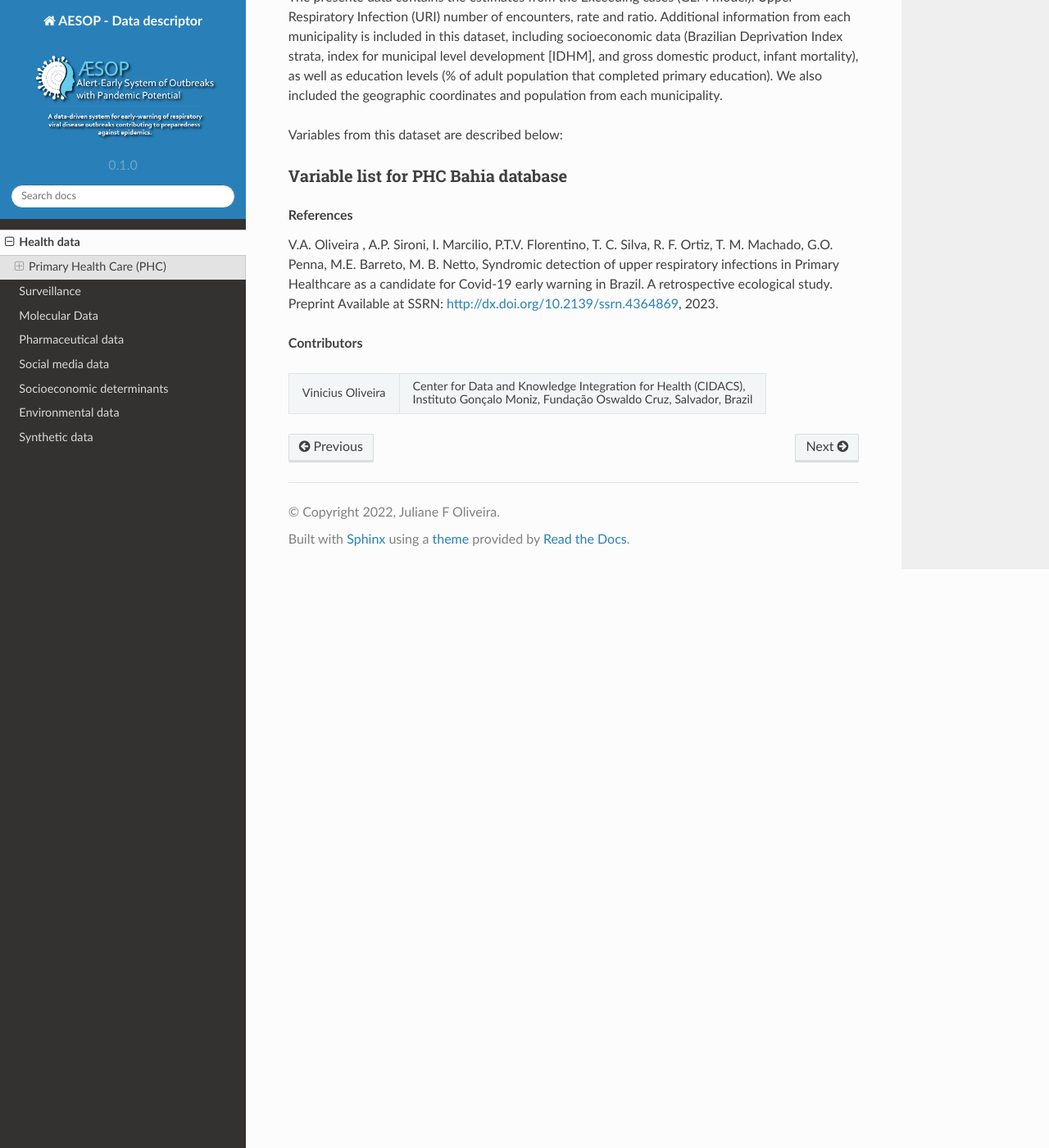
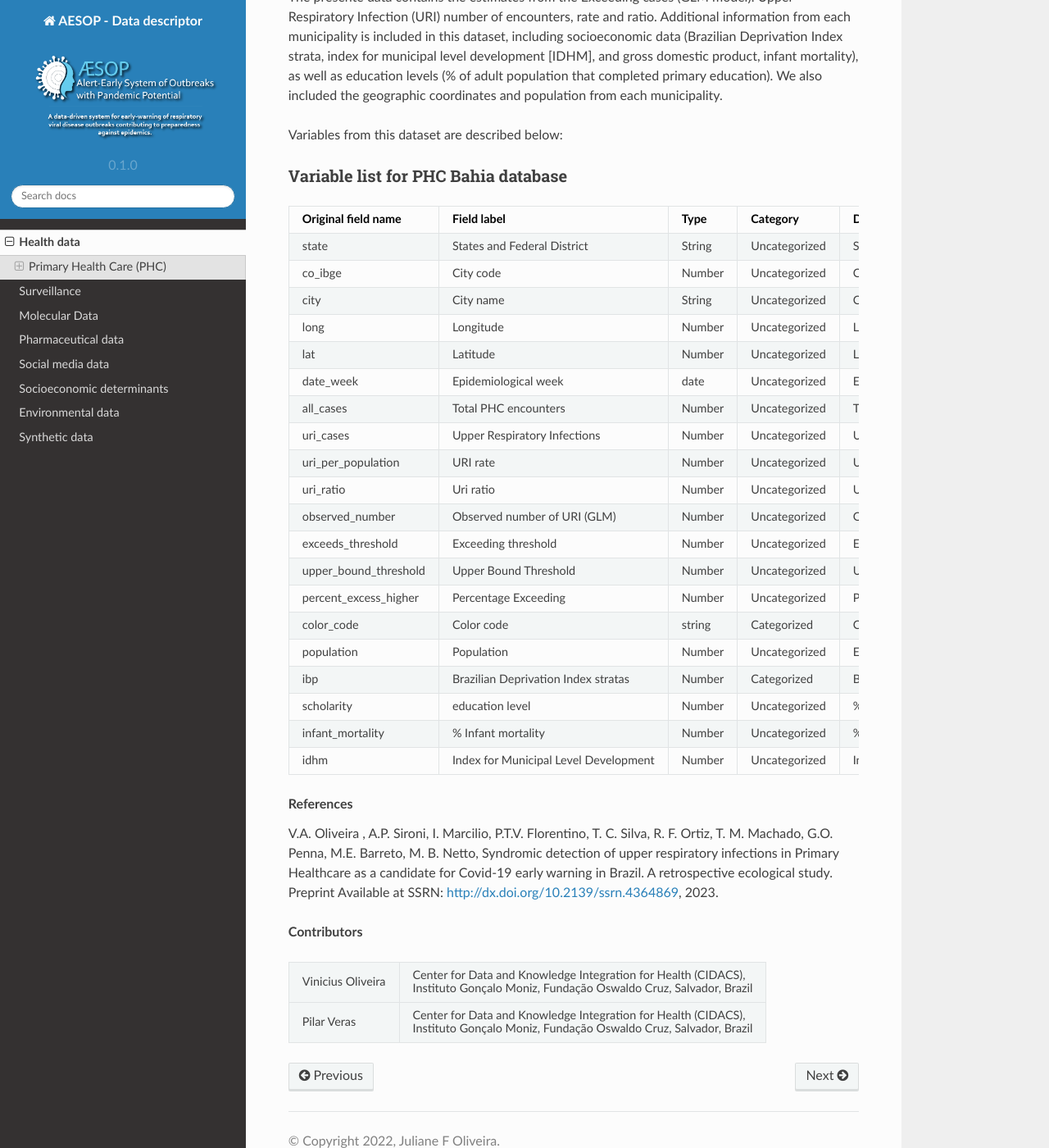
Before and after one commit to cidacslab/AESOP-Data-Documentation, a Sphinx documentation site: the page built from docs/source/health.rst, in a window 1280 px wide and 1400 px high, scrolled down 3424 px. Shown: the whole window at 82% size. Built offline with Sphinx 7.4.7 and the Read the Docs theme 2.0.0, drawn with Linux system fonts in a browser that asks for light colours.

Commit message:
temporary APS documentation update

```diff
--- a/docs/source/health.rst
+++ b/docs/source/health.rst
@@ -139,49 +139,49 @@ Variables from this dataset are described below:
 Variable list for PHC Bahia database
 ^^^^^^^^^^^^^^^^^^^^^^^^^^^^^^^^^^^^^^^^
 
-+-------------------------+-------------------------------------------+--------+---------------------------------------+------------------------------------------+-------------+
-| Original field name     | Field label                               | Type   | Category                              | Description                              | DB Source   |
-+=========================+===========================================+========+=======================================+==========================================+=============+
-| state                   | States and Federal District               | String | Uncategorized                         | States and Federal District              | SISAB       |
-+-------------------------+-------------------------------------------+--------+---------------------------------------+------------------------------------------+-------------+
-| co_ibge                 | City code                                 | Number | Uncategorized                         | City code                                | IBGE        |
-+-------------------------+-------------------------------------------+--------+---------------------------------------+------------------------------------------+-------------+
-| city                    | City name                                 | String | Uncategorized                         | City name                                | SISAB       |
-+-------------------------+-------------------------------------------+--------+---------------------------------------+------------------------------------------+-------------+
-| long                    | Longitude                                 | Number | Uncategorized                         | Longitude                       | IBGE        |
-+-------------------------+-------------------------------------------+--------+---------------------------------------+------------------------------------------+-------------+
-| lat                     | Latitude                                  | Number | Uncategorized                         | Latitude                         | IBGE        |
-+-------------------------+-------------------------------------------+--------+---------------------------------------+------------------------------------------+-------------+
-| date_week               | Epidemiological week                      | date   | Uncategorized                         | Epidemiological week                                     | SISAB       |
-+-------------------------+-------------------------------------------+--------+---------------------------------------+------------------------------------------+-------------+
-| all_cases               | Total PHC encounters                      | Number | Uncategorized                         | Total PHC encounters              | SISAB       |
-+-------------------------+-------------------------------------------+--------+---------------------------------------+------------------------------------------+-------------+
-| uri_cases               | Upper Respiratory Infections              | Number | Uncategorized                         | Upper Respiratory Infections    | SISAB       |
-+-------------------------+-------------------------------------------+--------+---------------------------------------+------------------------------------------+-------------+
-| uri_per_population      | URI rate                                  | Number | Uncategorized                         | URI rate                       | SISAB       |
-+-------------------------+-------------------------------------------+--------+---------------------------------------+------------------------------------------+-------------+
-| uri_ratio               | Uri ratio                                 | Number | Uncategorized                         | Uri ratio (URI/Total)             | SISAB       |
-+-------------------------+-------------------------------------------+--------+---------------------------------------+------------------------------------------+-------------+
-| observed_number         | Observed number of URI (GLM)              | Number | Uncategorized                         | Observed number of URI (GLM)          | SISAB       |
-+-------------------------+-------------------------------------------+--------+---------------------------------------+------------------------------------------+-------------+
-| exceeds_threshold       |  Exceeding threshold                      | Number | Uncategorized                         | Exceeding number from threshold (GLM) | SISAB        |
-+-------------------------+-------------------------------------------+--------+---------------------------------------+------------------------------------------+-------------+
-| upper_bound_threshold   | Upper Bound Threshold                     | Number | Uncategorized                         | Upper Bound Threshold (GLM)     | SISAB       |
-+-------------------------+-------------------------------------------+--------+---------------------------------------+------------------------------------------+-------------+
-| percent_excess_higher   | Percentage Exceeding                      | Number | Uncategorized                         | Percentage Exceeding from threshold | SISAB       |
-+-------------------------+-------------------------------------------+--------+---------------------------------------+------------------------------------------+-------------+
-| color_code              | Color code                                | string | Categorized                           | Color code of signal detection           | SISAB      |
-+-------------------------+-------------------------------------------+--------+---------------------------------------+-----------------------------------------+-------------+
-| population              | Population                                | Number | Uncategorized                         | Estimated population            | IBGE       |
-+-------------------------+-------------------------------------------+--------+---------------------------------------+------------------------------------------+-------------+
-| ibp                     | Brazilian Deprivation Index stratas       | Number | Categorized                           | Brazilian Deprivation Index stratas | CIDACS     |
-+-------------------------+-------------------------------------------+--------+---------------------------------------+------------------------------------------+-------------+
-| scholarity              | education level                           | Number | Uncategorized                         | % adult population that completed primary education | IBGE       |
-+-------------------------+-------------------------------------------+--------+---------------------------------------+------------------------------------------+-------------+
-| infant_mortality        | % Infant mortality                        | Number | Uncategorized                         | % of infant mortality           | SIM       |
-+-------------------------+-------------------------------------------+--------+---------------------------------------+------------------------------------------+-------------+
-| idhm                    | Index for Municipal Level Development     | Number | Uncategorized                        | Index for Municipal Level Development | IBGE        |
-+-------------------------+-------------------------------------------+--------+---------------------------------------+------------------------------------------+-------------+
++-------------------------+-------------------------------------------+--------+---------------------------------------+-----------------------------------------------------+-------------+
+| Original field name     | Field label                               | Type   | Category                              | Description                                         | DB Source   |
++=========================+===========================================+========+=======================================+=====================================================+=============+
+| state                   | States and Federal District               | String | Uncategorized                         | States and Federal District                         | SISAB       |
++-------------------------+-------------------------------------------+--------+---------------------------------------+-----------------------------------------------------+-------------+
+| co_ibge                 | City code                                 | Number | Uncategorized                         | City code                                           | IBGE        |
++-------------------------+-------------------------------------------+--------+---------------------------------------+-----------------------------------------------------+-------------+
+| city                    | City name                                 | String | Uncategorized                         | City name                                           | SISAB       |
++-------------------------+-------------------------------------------+--------+---------------------------------------+-----------------------------------------------------+-------------+
+| long                    | Longitude                                 | Number | Uncategorized                         | Longitude                                           | IBGE        |
++-------------------------+-------------------------------------------+--------+---------------------------------------+-----------------------------------------------------+-------------+
+| lat                     | Latitude                                  | Number | Uncategorized                         | Latitude                                            | IBGE        |
++-------------------------+-------------------------------------------+--------+---------------------------------------+-----------------------------------------------------+-------------+
+| date_week               | Epidemiological week                      | date   | Uncategorized                         | Epidemiological week                                | SISAB       |
++-------------------------+-------------------------------------------+--------+---------------------------------------+-----------------------------------------------------+-------------+
+| all_cases               | Total PHC encounters                      | Number | Uncategorized                         | Total PHC encounters                                | SISAB       |
++-------------------------+-------------------------------------------+--------+---------------------------------------+-----------------------------------------------------+-------------+
+| uri_cases               | Upper Respiratory Infections              | Number | Uncategorized                         | Upper Respiratory Infections                        | SISAB       |
++-------------------------+-------------------------------------------+--------+---------------------------------------+-----------------------------------------------------+-------------+
+| uri_per_population      | URI rate                                  | Number | Uncategorized                         | URI rate                                            | SISAB       |
++-------------------------+-------------------------------------------+--------+---------------------------------------+-----------------------------------------------------+-------------+
+| uri_ratio               | Uri ratio                                 | Number | Uncategorized                         | Uri ratio (URI/Total)                               | SISAB       |
++-------------------------+-------------------------------------------+--------+---------------------------------------+-----------------------------------------------------+-------------+
+| observed_number         | Observed number of URI (GLM)              | Number | Uncategorized                         | Observed number of URI (GLM)                        | SISAB       |
++-------------------------+-------------------------------------------+--------+---------------------------------------+-----------------------------------------------------+-------------+
+| exceeds_threshold       |  Exceeding threshold                      | Number | Uncategorized                         | Exceeding number from threshold (GLM)               | SISAB       |
++-------------------------+-------------------------------------------+--------+---------------------------------------+-----------------------------------------------------+-------------+
+| upper_bound_threshold   | Upper Bound Threshold                     | Number | Uncategorized                         | Upper Bound Threshold (GLM)                         | SISAB       |
++-------------------------+-------------------------------------------+--------+---------------------------------------+-----------------------------------------------------+-------------+
+| percent_excess_higher   | Percentage Exceeding                      | Number | Uncategorized                         | Percentage Exceeding from threshold                 | SISAB       |
++-------------------------+-------------------------------------------+--------+---------------------------------------+-----------------------------------------------------+-------------+
+| color_code              | Color code                                | string | Categorized                           | Color code of signal detection                      | SISAB       |
++-------------------------+-------------------------------------------+--------+---------------------------------------+-----------------------------------------------------+-------------+
+| population              | Population                                | Number | Uncategorized                         | Estimated population                                | IBGE        |
++-------------------------+-------------------------------------------+--------+---------------------------------------+-----------------------------------------------------+-------------+
+| ibp                     | Brazilian Deprivation Index stratas       | Number | Categorized                           | Brazilian Deprivation Index stratas                 | CIDACS      |
++-------------------------+-------------------------------------------+--------+---------------------------------------+-----------------------------------------------------+-------------+
+| scholarity              | education level                           | Number | Uncategorized                         | % adult population that completed primary education | IBGE        |
++-------------------------+-------------------------------------------+--------+---------------------------------------+-----------------------------------------------------+-------------+
+| infant_mortality        | % Infant mortality                        | Number | Uncategorized                         | % of infant mortality                               | SIM         |
++-------------------------+-------------------------------------------+--------+---------------------------------------+-----------------------------------------------------+-------------+
+| idhm                    | Index for Municipal Level Development     | Number | Uncategorized                         | Index for Municipal Level Development.              | IBGE        |
++-------------------------+-------------------------------------------+--------+---------------------------------------+-----------------------------------------------------+-------------+
 
 
 .. rubric:: References
@@ -196,3 +196,7 @@ V.A. Oliveira , A.P. Sironi, I. Marcilio, P.T.V. Florentino, T. C. Silva, R. F.
 +                   +                                                                 +
 |                   | Instituto Gonçalo Moniz, Fundação Oswaldo Cruz, Salvador, Brazil|
 +-------------------+-----------------------------------------------------------------+
+| Pilar Veras       | Center for Data and Knowledge Integration for Health (CIDACS),  |
++                   +                                                                 +
+|                   | Instituto Gonçalo Moniz, Fundação Oswaldo Cruz, Salvador, Brazil|
++-------------------+-----------------------------------------------------------------+
```
Also changed, not shown: 3 other files.
